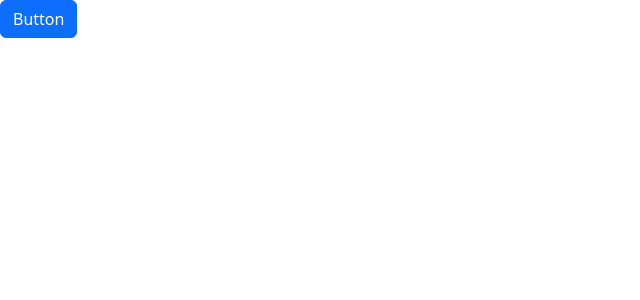
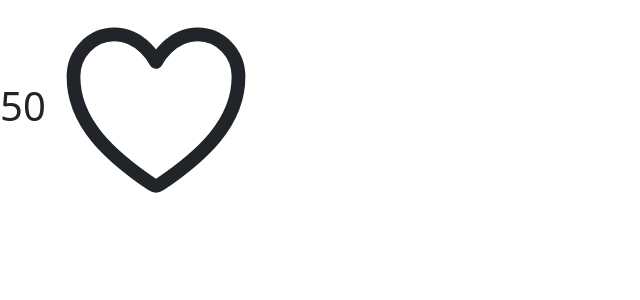
Before and after one commit to yraj2001/React, a React (Vite) app: page / in a window 1280 px wide. Shown: the top 300 px of the page, without its empty margins (0-640 px from the left). Built offline with nearby package versions, Linux system fonts and the light colour scheme; the HTML template or start-up script is replaced by a standard one.

Commit message:
simillar to Like counter

```diff
--- a/package.json
+++ b/package.json
@@ -11,7 +11,8 @@
   "dependencies": {
     "bootstrap": "^5.2.3",
     "react": "^18.2.0",
-    "react-dom": "^18.2.0"
+    "react-dom": "^18.2.0",
+    "react-icons": "^4.7.1"
   },
   "devDependencies": {
     "@types/react": "^18.0.27",
--- a/src/App.tsx
+++ b/src/App.tsx
@@ -4,15 +4,31 @@ import ListGroup from "./components/ListGroup";
 import React from "react";
 import { ReactDOM } from "react";
 import { useState } from "react";
+import { BsCalendar2Date } from "react-icons/bs";
+import Like from "./components/Like";
 
 function App() {
+  const [drink, setDrink] = useState({ title: "ABC", price: 50 });
+  // setDrink({ title: "XYZ", price: 40 });
+  // console.log(drink.title);
+
+  const handleClick = (likeState: boolean) => {
+    if (likeState) {
+      const newDrinkPrice = drink.price + 1;
+      setDrink({ ...drink, price: newDrinkPrice });
+    } else {
+      const newDrinkPrice = drink.price - 1;
+      setDrink({ ...drink, price: newDrinkPrice });
+    }
+  };
   let [alertVisibility, setAlertVisibility] = useState(false);
+  let items = ["Chicago", "Naperville", "Aurora", "Dekalb", "Sycamore"];
   return (
     <>
-      {alertVisibility && (
-        <Alert onClose={() => setAlertVisibility(false)}>My alert</Alert>
-      )}
-      <Buttons onClick={() => setAlertVisibility(true)}>Button</Buttons>
+      <h1>
+        {drink.price}
+        <Like onClick={handleClick} />
+      </h1>
     </>
   );
 }
--- /dev/null
+++ b/src/components/Like.tsx
@@ -0,0 +1,21 @@
+import React, { useState } from "react";
+import { IoHeartOutline, IoHeartSharp } from "react-icons/io5";
+
+interface Props {
+  onClick: (likeState: boolean) => void;
+}
+
+const Like = ({ onClick }: Props) => {
+  const [likeState, setLikeState] = useState(false);
+  const toggle = () => {
+    setLikeState(!likeState);
+
+    onClick(!likeState);
+  };
+  if (likeState)
+    return <IoHeartSharp size={220} color="Red" onClick={toggle} />;
+  return <IoHeartOutline size={220} onClick={toggle} />;
+  //   return <div>{likeState ? "Dislike" : <IoHeartOutline size={220} />}</div>;
+};
+
+export default Like;
--- /dev/null
+++ b/src/components/ListGroup.css
@@ -0,0 +1,3 @@
+.listGroup {
+  list-style: none;
+}
--- a/src/components/ListGroup.tsx
+++ b/src/components/ListGroup.tsx
@@ -1,4 +1,5 @@
 import { useState } from "react";
+import "./ListGroup.css";
 
 interface Props {
   items: string[];
@@ -15,7 +16,6 @@ function ListGroup({ items, heading, onSelectedItem }: Props) {
   return (
     <>
       <h1>{heading}</h1>
-      {getMessage("YRAJ")}
       {items.length === 0 ? <p>No item Found</p> : null}
       <ul className={"list-group"}>
         {items.map((item, index) => (
```
Also changed, not shown: src/components/Form.tsx (deleted, +0 -24 lines), 1 other file (tests, documents, lock files or other folders).
